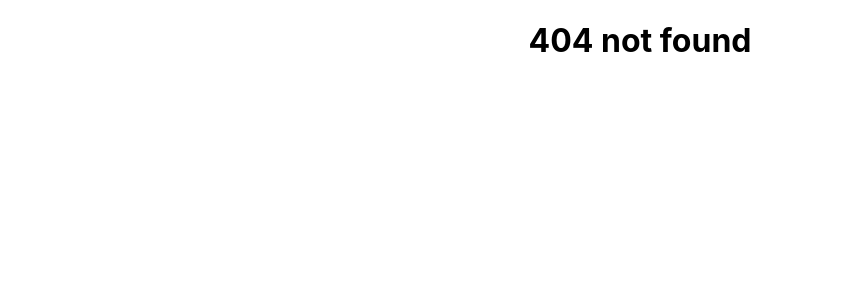
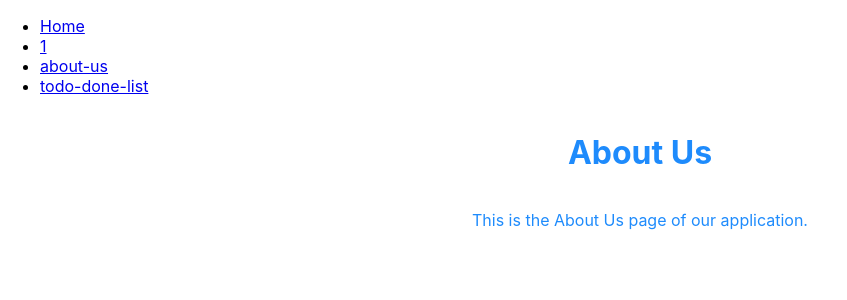
Before and after one commit to BryceYe/day11-react-demo, a React (Create React App) app: page /about-us in a window 1280 px wide. Before the commit this address had no page. Shown: the top 300 px of the page, without its empty margins (0-847 px from the left). Built offline with nearby package versions, Linux system fonts and the light colour scheme; the HTML template or start-up script is replaced by a standard one.

Commit message:
feat: add done list

```diff
--- a/src/components/TodoGroup.js
+++ b/src/components/TodoGroup.js
@@ -1,10 +1,11 @@
 import {useContext} from "react";
 import {TodoItem} from "./TodoItem";
-
 import {TodoContext} from "../contexts/TodoContext";
+import {useNavigate} from "react-router";
 
 export function TodoGroup() {
     const {state, dispatch} = useContext(TodoContext)
+    const navigate = useNavigate();
 
     function deleteToto(item) {
         dispatch({
@@ -19,9 +20,10 @@ export function TodoGroup() {
             <div className="todo-empty">Add the things you need to do today...</div>
         ) : (
             state.map((item, index) => (
-                <div className="todo-row" key={index}>
+                <div className="todo-row" key={item.id}>
                     <TodoItem todo={item} index={index}/>
                     <button type="button" className={"todo-delete-button"} onClick={() => deleteToto(item)}>X</button>
+                    <button type="button" className={"todo-detail-button"} onClick={() => navigate(`/todos/${item.id}`)}>Detail</button>
                 </div>
             ))
         )}
--- a/src/components/TodoItem.js
+++ b/src/components/TodoItem.js
@@ -3,7 +3,7 @@ import {useContext} from "react";
 import {TodoContext} from "../contexts/TodoContext";
 
 export function TodoItem(props) {
-    const {state, dispatch} = useContext(TodoContext)
+    const {dispatch} = useContext(TodoContext)
 
     function makeAsDone() {
         dispatch({
--- a/src/layouts/DefaultLayout.js
+++ b/src/layouts/DefaultLayout.js
@@ -7,6 +7,8 @@ export function DefaultLayout() {
                 <ul>
                     <li><NavLink to={"/"}>Home</NavLink></li>
                     <li><NavLink to={"/todos/1"}>1</NavLink></li>
+                    <li><NavLink to={"/about-us"}>about-us</NavLink></li>
+                    <li><NavLink to={"/todo-done-list"}>todo-done-list</NavLink></li>
                 </ul>
             </nav>
         </header>
--- /dev/null
+++ b/src/pages/AboutUs.jsx
@@ -0,0 +1,8 @@
+import './css/AboutUs.css';
+
+export function AboutUs(){
+    return <div className="container">
+        <h1>About Us</h1>
+        <p>This is the About Us page of our application.</p>
+    </div>
+}
--- a/src/pages/TodoDetailPage.js
+++ b/src/pages/TodoDetailPage.jsx
@@ -2,6 +2,7 @@ import {useParams} from "react-router";
 import {useContext} from "react";
 import {TodoContext} from "../contexts/TodoContext";
 import {TodoItem} from "../components/TodoItem";
+import "./css/TodoDetailPage.css"
 
 export function TodoDetailPage() {
     const {id} = useParams();
@@ -11,7 +12,7 @@ export function TodoDetailPage() {
         return <div>Todo not found</div>
     }
 
-    return <div>
+    return <div className={"container"}>
         <TodoItem todo={todo[0]} index={id}/>
     </div>
 }
--- /dev/null
+++ b/src/pages/TodoDoneListPage.jsx
@@ -0,0 +1,20 @@
+import {useContext} from "react";
+import {TodoContext} from "../contexts/TodoContext";
+import {TodoItem} from "../components/TodoItem";
+
+export function TodoDoneListPage() {
+    const {state} = useContext(TodoContext)
+
+    return <div>
+        <div className={"todo-title"}>Done List</div>
+        {state.length === 0 ? (
+            <div className="todo-empty">Add the things you need to do today...</div>
+        ) : (
+            state.filter(item => item.done).map((item, index) => (
+                <div className="todo-row" key={item.id}>
+                    <TodoItem todo={item} index={index}/>
+                </div>
+            ))
+        )}
+    </div>;
+}
--- /dev/null
+++ b/src/pages/css/AboutUs.css
@@ -0,0 +1,6 @@
+.container{
+    display: flex;
+    flex-direction: column;
+    align-items: center;
+    color: #1e8bfc;
+}
--- /dev/null
+++ b/src/pages/css/TodoDetailPage.css
@@ -0,0 +1,5 @@
+.container{
+    display: flex;
+    flex-direction: column;
+    align-items: center;
+}
--- /dev/null
+++ b/src/pages/css/TodoDoneListPage.css
@@ -0,0 +1,5 @@
+.container{
+    display: flex;
+    flex-direction: column;
+    align-items: center;
+}
```
Also changed, not shown: src/routes/Routes.js (+10 -0 lines), src/pages/ErrorPage.jsx (renamed from src/pages/ErrorPage.js), src/pages/HomePage.jsx (renamed from src/pages/HomePage.js).
